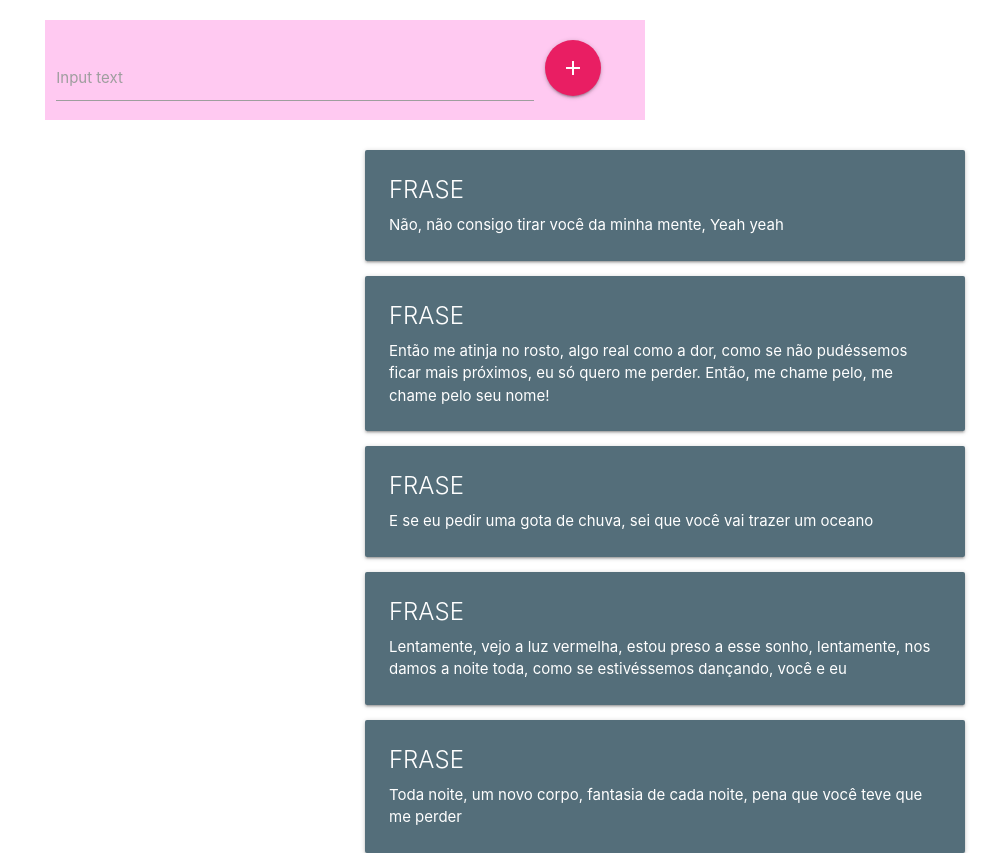
After one commit to GiovanaCarrascosa/AULA-280125, a Flask app: page /cadastro in a window 1280 px wide. The commit adds this page. Shown: the whole page, without its empty margins (295-1280 px from the left). Run offline with Flask 3, Linux system fonts and the light colour scheme.

Commit message:
feito a rota cadastro e formatei mais um pouco da rota inicio e sobre

```diff
--- a/app.py
+++ b/app.py
@@ -7,26 +7,27 @@ app = Flask (__name__)
 
 #aqui vai todas as minhas rotas
 #lista de cores pra alterar o fundo do site
-lista_cores = ["red",
-               "blue",
-               "orange",
-               "pink"
+lista_cores1 = ["#ec407",
+               "#f8bbd0",
+               "#f48fb1",
+               "pink",
+               "#e91e63"
                 ]
 
 @app.route("/sobre")
 
 def pagina_sobre():
 
-    cor_de_fundo = random.choice (lista_cores)
+    cor_de_fundo = random.choice (lista_cores1)
 
     return render_template("pagina-sobre.html", cor_de_fundo_html = cor_de_fundo)
 
 
 lista_frases = ["Não, não consigo tirar você da minha mente, Yeah yeah",
                 "Então me atinja no rosto, algo real como a dor, como se não pudéssemos ficar mais próximos, eu só quero me perder. Então, me chame pelo, me chame pelo seu nome!",
-                "Justiçeiro",
                 "E se eu pedir uma gota de chuva, sei que você vai trazer um oceano",
-                "Lentamente, vejo a luz vermelha, estou preso a esse sonho, lentamente, nos damos a noite toda, como se estivéssemos dançando, você e eu"
+                "Lentamente, vejo a luz vermelha, estou preso a esse sonho, lentamente, nos damos a noite toda, como se estivéssemos dançando, você e eu",
+                "Toda noite, um novo corpo, fantasia de cada noite, pena que você teve que me perder"
                 ]
 
 lista_imgs = ["omarrudberg_music.jpg",
@@ -34,10 +35,10 @@ lista_imgs = ["omarrudberg_music.jpg",
               "omar-sfilits.jpg",
               "omar-young.jpg"]
 
-lista_cores = ["red",
-               "blue",
-               "orange",
-               "pink"
+lista_cores2 = ["red",
+               "#ff5252",
+               "#ef9a9a",
+               "#ffcdd2"
                 ]
 
 @app.route("/inicio")
@@ -48,10 +49,16 @@ def pagina_inicial():
 
     frase_aleatoria = random.choice (lista_frases)
 
-    cor_de_fundo = random.choice (lista_cores)
+    cor_de_fundo = random.choice (lista_cores2)
 
     return render_template("pagina-inicial.html", frase_aleatoria_html = frase_aleatoria, imagem_aleatoria_html = imagem_aleatoria, cor_de_fundo_html = cor_de_fundo)
 
 
+@app.route("/cadastro")
+
+def pagina_cadastro():
+
+    return render_template("pagina-cadastro.html", frases_html = lista_frases )
+
 #rodar
 app.run(debug=True)
--- /dev/null
+++ b/templates/pagina-cadastro.html
@@ -0,0 +1,99 @@
+<!DOCTYPE html>
+<html lang="pt-br">
+
+<head>
+
+    <meta charset="UTF-8">
+    <meta http-equiv="X-UA-Compatible" content="IE=edge">
+    <meta name="viewport" content="width=device-width, initial-scale=1.0">
+    <title>Cadastro de Frases</title>
+
+    <!-- importando o frem woriking materalize-->
+    <!-- Compiled and minified CSS -->
+    <link rel="stylesheet" href="https://cdnjs.cloudflare.com/ajax/libs/materialize/1.0.0/css/materialize.min.css">
+
+    <!-- Compiled and minified JavaScript -->
+    <script src="https://cdnjs.cloudflare.com/ajax/libs/materialize/1.0.0/js/materialize.min.js"></script>
+
+    <!-- add icons -->
+    <link href="https://fonts.googleapis.com/icon?family=Material+Icons" rel="stylesheet">
+
+
+    <style>
+
+        *{
+            padding: 0;
+            margin: 0;
+            box-sizing: border-box;
+        }
+
+        .row{
+
+            margin-top: 20px;
+            width: 600px;
+            height: 80px;
+            background-color: rgb(255, 201, 241);
+
+        }
+
+        .btn-floating btn-large waves-effect waves-light red{
+
+            display: flex;
+
+        }
+
+        .row2{
+
+            align-items: center;
+            justify-content: center;
+
+            margin-left: 660px;
+            margin-top: 50px;
+
+            width: 600px;
+            height: 200px;
+
+        }
+
+    </style>
+
+</head>
+
+<body>
+
+    <!-- caixa de texto para o cadastro das frases -->
+    <div class="row">
+        <form class="col s12">
+            <div class="row">
+                <div class="input-field col s10">
+                    <input id="input_text" type="text" data-length="14">
+                    <label for="input_text">Input text</label>
+                </div>
+                <a class="btn-floating btn-large waves-effect waves-light pink"><i class="material-icons">add</i></a>
+            </div>
+
+        </form>
+    </div>
+
+    <!-- aqui sera exibido as frases -->
+
+    <div class="row2">
+        <div class="col s12 m6">
+        <!-- para cada item da lista ele vai rodar uma caixa dessa -->
+        {% for frase in frases_html%}
+          <div class="card blue-grey darken-1">
+            <div class="card-content white-text">
+              <span class="card-title">FRASE</span>
+                {{frase}}
+            </div>
+          </div>
+          {% endfor %}
+        </div>
+      </div>
+
+      <!-- para informar o for que acaba aqui -->
+
+
+</body>
+
+</html>
```
Also changed, not shown: templates/pagina-inicial.html (+33 -3 lines), templates/pagina-sobre.html (+16 -10 lines), static/img/distintivo-img.jfif (deleted), static/img/foto-pericia.jpg (deleted), static/img/pericia-img-2.jfif (deleted).
